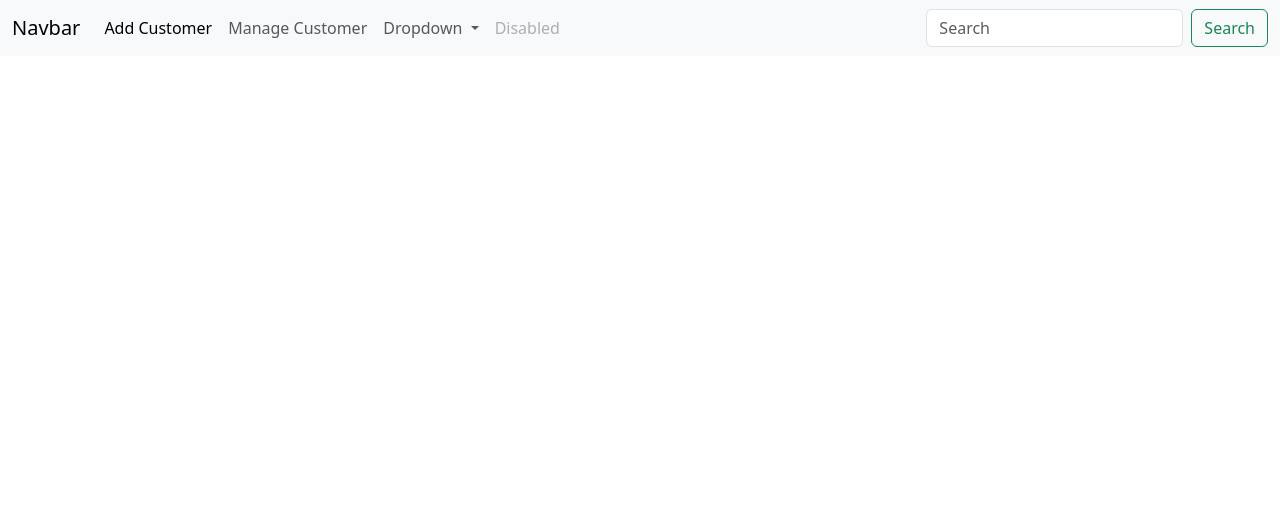
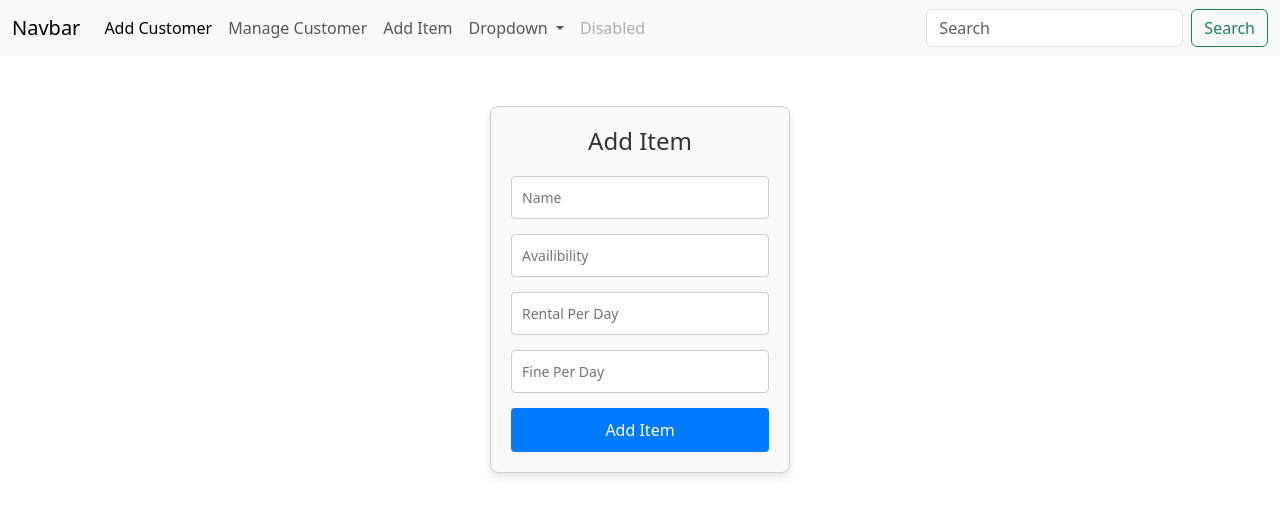
Before and after one commit to bhagya-gamage/RentalManagementSystemFrontEnd, an Angular app: page /app-add-item-page in a window 1280 px wide. Before the commit this address led to /. Shown: the top 516 px of the page. Built offline with nearby package versions, Linux system fonts and the light colour scheme.

Commit message:
manage customer

```diff
--- a/src/app/app.routes.ts
+++ b/src/app/app.routes.ts
@@ -1,6 +1,7 @@
 import { Routes } from '@angular/router';
 import { AddCustomerPageComponent } from './page/add-customer-page/add-customer-page.component';
 import { ManageCustomerPageComponent } from './page/manage-customer-page/manage-customer-page.component';
+import { AddItemPageComponent } from './page/add-item-page/add-item-page.component';
 
 export const routes: Routes = [
     {
@@ -10,5 +11,9 @@ export const routes: Routes = [
     {
         path:"app-manage-customer-page",
         component:ManageCustomerPageComponent
+    },
+    {
+        path:"app-add-item-page",
+        component:AddItemPageComponent
     }
 ];
--- a/src/app/comman/nav-bar/nav-bar.component.html
+++ b/src/app/comman/nav-bar/nav-bar.component.html
@@ -11,6 +11,9 @@
           </li>
           <li class="nav-item">
             <a class="nav-link" href="#" routerLink="app-manage-customer-page">Manage Customer</a>
+          </li>
+          <li class="nav-item">
+            <a class="nav-link" href="#" routerLink="app-add-item-page">Add Item</a>
           </li>
           <li class="nav-item dropdown">
             <a class="nav-link dropdown-toggle" href="#" role="button" data-bs-toggle="dropdown" aria-expanded="false">
--- /dev/null
+++ b/src/app/page/add-item-page/add-item-page.component.css
@@ -0,0 +1,40 @@
+.container {
+    width: 300px;
+    margin: 50px auto;
+    padding: 20px;
+    border: 1px solid #ccc;
+    border-radius: 8px;
+    background-color: #f9f9f9;
+    box-shadow: 0 4px 8px rgba(0, 0, 0, 0.1);
+  }
+
+  .container h1 {
+    font-size: 24px;
+    margin-bottom: 20px;
+    text-align: center;
+    color: #333;
+  }
+
+  .container input[type="text"] {
+    width: 100%;
+    margin-bottom: 15px;
+    padding: 10px;
+    border: 1px solid #ccc;
+    border-radius: 4px;
+    font-size: 14px;
+  }
+
+  .container input[type="button"] {
+    width: 100%;
+    padding: 10px;
+    font-size: 16px;
+    color: #fff;
+    background-color: #007bff;
+    border: none;
+    border-radius: 4px;
+    cursor: pointer;
+  }
+
+  .container input[type="button"]:hover {
+    background-color: #0056b3;
+  }
--- /dev/null
+++ b/src/app/page/add-item-page/add-item-page.component.html
@@ -0,0 +1,9 @@
+<div class="container">
+    <h1>Add Item</h1>
+    <input type="text" placeholder="Name" [(ngModel)]="item.name">
+    <input type="text" placeholder="Availibility" [(ngModel)]="item.availability">
+    <input type="text" placeholder="Rental Per Day" [(ngModel)]="item.rentalPerDay">
+    <input type="text" placeholder="Fine Per Day" [(ngModel)]="item.finePerDay">
+
+    <input type="button" value="Add Item" (click)="addItem()">
+</div>
--- /dev/null
+++ b/src/app/page/add-item-page/add-item-page.component.ts
@@ -0,0 +1,32 @@
+import { Component } from '@angular/core';
+import { HttpClient } from '@angular/common/http';
+import { FormsModule } from '@angular/forms';
+import { CommonModule } from '@angular/common';
+
+
+
+@Component({
+  selector: 'app-add-item-page',
+  imports: [FormsModule,CommonModule],
+  templateUrl: './add-item-page.component.html',
+  styleUrl: './add-item-page.component.css'
+})
+export class AddItemPageComponent {
+  public item:any={
+    name:"",
+    availability:"",
+    rentalPerDay:"",
+    finePerDay:""
+
+  }
+
+  constructor(private http:HttpClient){}
+
+
+  public addItem(){
+    this.http.post("http://localhost:8080/item/add-item",this.item).subscribe((data)=>{
+      alert("Item Added!");
+      // this.alertLoginSuccessful();
+    })
+  }
+}
--- a/src/app/page/manage-customer-page/manage-customer-page.component.css
+++ b/src/app/page/manage-customer-page/manage-customer-page.component.css
@@ -0,0 +1,66 @@
+.table-container {
+    width: 90%;
+    margin: 20px auto;
+    overflow-x: auto;
+  }
+
+  .planners-table {
+    width: 100%;
+    border-collapse: collapse;
+    margin: 10px 0;
+    font-size: 16px;
+    text-align: left;
+    border: 1px solid #ddd;
+  }
+
+  .planners-table thead {
+    background-color: #f4f4f4;
+  }
+
+  .planners-table th,
+  .planners-table td {
+    padding: 10px;
+    border: 1px solid #ddd;
+  }
+
+  .planners-table th {
+    font-weight: bold;
+    text-align: center;
+  }
+
+  .planners-table tbody tr:nth-child(even) {
+    background-color: #f9f9f9;
+  }
+
+  .planners-table tbody tr:hover {
+    background-color: #f1f1f1;
+  }
+
+  button {
+    padding: 5px 10px;
+    font-size: 14px;
+    border: none;
+    border-radius: 4px;
+    cursor: pointer;
+  }
+
+  .btn-outline-danger {
+    background-color: transparent;
+    border: 1px solid #dc3545;
+    color: #dc3545;
+  }
+
+  .btn-outline-danger:hover {
+    background-color: #dc3545;
+    color: #fff;
+  }
+
+  .btn-primary {
+    background-color: #007bff;
+    border: none;
+    color: #fff;
+  }
+
+  .btn-primary:hover {
+    background-color: #0056b3;
+  }
--- a/src/app/page/manage-customer-page/manage-customer-page.component.html
+++ b/src/app/page/manage-customer-page/manage-customer-page.component.html
@@ -1 +1,75 @@
-<p>manage-customer-page works!</p>
+<div class="" >
+
+    <div class="table-container">
+      <table class="planners-table">
+        <thead>
+          <tr>
+            <th>Count</th>
+            <th>ID</th>
+            <th>Name</th>
+            <th>City</th>
+            <th>Contact</th>
+            <th>Delete</th>
+            <th>Update</th>
+          </tr>
+        </thead>
+        <tbody>
+
+
+          <tr *ngFor="let customer of customerList; index as i">
+            <td>{{i+1}}</td>
+            <td>{{customer.id}}</td>
+            <td>{{customer.name}}</td>
+            <td>{{customer.city}}</td>
+            <td>{{customer.Contact}}</td>
+
+            <td><button class="btn btn-outline-danger" (click)="deleteCustomerById(customer.id)">delete</button></td>
+
+            <td><button class="btn btn-primary" data-bs-toggle="modal" data-bs-target="#exampleModal"
+                (click)="updateCustomer(customer)">update</button></td>
+
+          </tr>
+        </tbody>
+      </table>
+    </div>
+  </div>
+
+
+  <div class="modal fade" id="exampleModal" tabindex="-1" aria-labelledby="exampleModalLabel" aria-hidden="true">
+    <div class="modal-dialog">
+      <div class="modal-content">
+        <div class="modal-header">
+          <h1 class="modal-title fs-5" id="exampleModalLabel">Update Customer</h1>
+          <button type="button" class="btn-close" data-bs-dismiss="modal" aria-label="Close"></button>
+        </div>
+        <div class="modal-body">
+
+          <div class="mb-3">
+            <label for="recipient-name" class="col-form-label">Id</label>
+            <input type="text" class="form-control" [(ngModel)]="customerTemp.id" id="recipient-name"
+              disabled="true">
+          </div>
+          <div class="mb-3">
+            <label for="recipient-name" class="col-form-label">Name</label>
+            <input type="text" class="form-control" [(ngModel)]="customerTemp.name" id="recipient-name">
+          </div>
+          <div class="mb-3">
+            <label for="recipient-name" class="col-form-label">Address</label>
+            <input type="text" class="form-control" [(ngModel)]="customerTemp.city" id="recipient-name">
+          </div>
+
+          <div class="mb-3">
+            <label for="recipient-name" class="col-form-label">Contact</label>
+            <input type="text" class="form-control" [(ngModel)]="customerTemp.contact" id="recipient-name">
+          </div>
+
+
+        </div>
+        <div class="modal-footer">
+          <button type="button" class="btn btn-secondary" data-bs-dismiss="modal">Close</button>
+          <button type="button" class="btn btn-primary" (click)="saveCustomer()" data-bs-dismiss="modal">Update
+            Customer</button>
+        </div>
+      </div>
+    </div>
+  </div>
--- a/src/app/page/manage-customer-page/manage-customer-page.component.ts
+++ b/src/app/page/manage-customer-page/manage-customer-page.component.ts
@@ -1,11 +1,55 @@
 import { Component } from '@angular/core';
+import { HttpClient } from '@angular/common/http';
+import { FormsModule } from '@angular/forms';
+import { CommonModule } from '@angular/common';
 
 @Component({
   selector: 'app-manage-customer-page',
-  imports: [],
+  imports: [FormsModule,CommonModule],
   templateUrl: './manage-customer-page.component.html',
   styleUrl: './manage-customer-page.component.css'
 })
 export class ManageCustomerPageComponent {
 
+  public customerList:any=[];
+
+  constructor(private http:HttpClient){
+    this.loadTable();
+  }
+
+  loadTable(){
+      this.http.get("http://localhost:8080/customer/get-all").subscribe(data=>{
+
+        this.customerList=data;
+        console.log(this.customerList);
+
+      })
+  }
+
+  deleteCustomerById(id:any){
+    console.log(id);
+    this.http.delete(`http://localhost:8080/customer/delete-by-id/${id}`).subscribe(data=>{
+      alert("deleted!")
+      // this.alertDelete();
+      this.loadTable();
+
+     })
 }
+
+public customerTemp:any={}
+
+
+updateCustomer(customer:any){
+  console.log(customer);
+  this.customerTemp=customer;
+}
+
+saveCustomer(){
+  this.http.put("http://localhost:8080/customer/update-customer",this.customerTemp).subscribe(data=>{
+    console.log(this.customerTemp);
+    alert("updated!");
+    // this.alertLoginSuccessful();
+  })
+}
+
+}
--- /dev/null
+++ b/src/app/page/manage-item-page/manage-item-page.component.html
@@ -0,0 +1 @@
+<p>manage-item-page works!</p>
```
Also changed, not shown: src/app/page/manage-item-page/manage-item-page.component.ts (added, +11 -0 lines), src/app/page/manage-item-page/manage-item-page.component.css (added), 2 other files (tests, documents, lock files or other folders).
